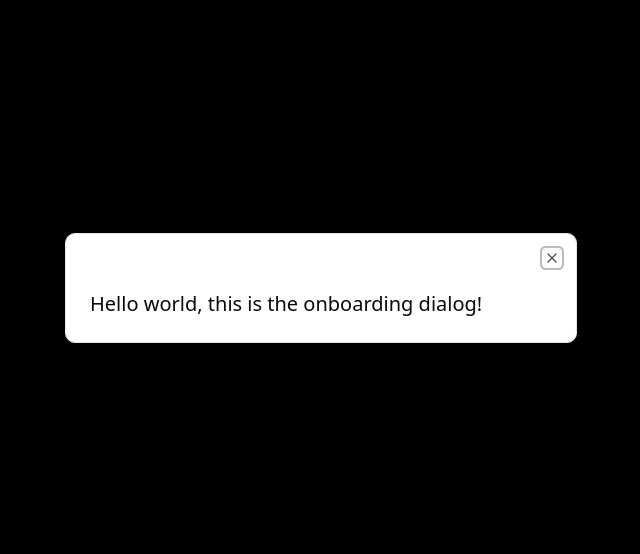
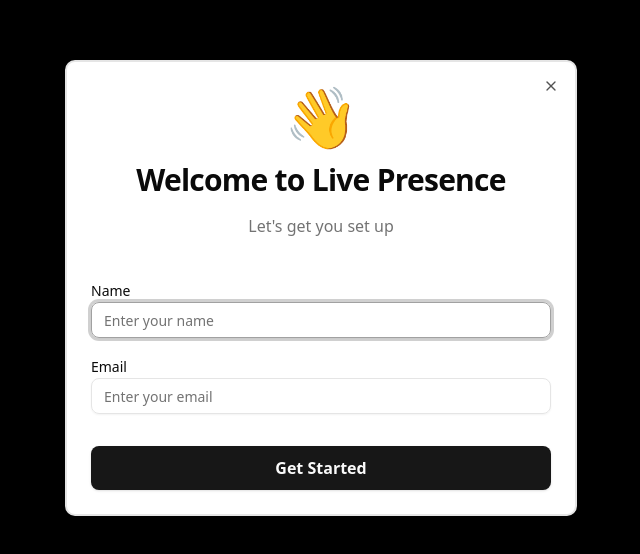
Before and after one commit to LinearDash/live-presence-v2, a React (Vite) app in the folder client/: page / in a window 1280 px wide. Shown: the part 112-666 px from the top of the page, without its empty margins (319-959 px from the left). Built offline with nearby package versions, Linux system fonts and the light colour scheme.

Commit message:
add onboarding dialog with user input form and user bubble component

```diff
--- a/client/src/components/onBoardingDiaglog.tsx
+++ b/client/src/components/onBoardingDiaglog.tsx
@@ -1,24 +1,70 @@
-import { Dialog, DialogContent } from './ui/dialog';
+import { Dialog, DialogContent, DialogTitle, DialogDescription } from './ui/dialog';
+import { Input } from './ui/input';
 import { useState } from 'react';
 
 export const OnboardingDialog = () => {
   const [open, setOpen] = useState(true);
+  const [formData, setFormData] = useState({ name: '', email: '' });
+
+  const handleSubmit = (e: React.FormEvent) => {
+    e.preventDefault();
+    console.log(formData);
+    setOpen(false);
+  };
 
   return (
-    <Dialog open={open} onOpenChange={setOpen} >
-      <DialogContent className='max-w-md'>
-        <div className='relative'>
-          {/* <button
-            onClick={() => setOpen(false)}
-            className="absolute top-0 right-0 text-gray-500 hover:text-gray-700 text-3xl"
-            aria-label="Close"
-          >
-            ×
-          </button> */}
-          <div className='text-xl pt-8'>
-            Hello world, this is the onboarding dialog!
+    <Dialog open={open} onOpenChange={setOpen}>
+      <DialogContent className='max-w-md border-2 shadow-xl'>
+        {/* Content */}
+        <div className="text-center space-y-4">
+          <div className="text-6xl mb-4">👋</div>
+          <DialogTitle className="text-3xl font-bold tracking-tight">
+            Welcome to Live Presence
+          </DialogTitle>
+          <DialogDescription className="text-muted-foreground text-base">
+            Let's get you set up
+          </DialogDescription>
+        </div>
+
+        {/* Form */}
+        <form onSubmit={handleSubmit} className="space-y-4 mt-6">
+          <div className="space-y-2">
+            <label htmlFor="name" className="text-sm font-medium">
+              Name
+            </label>
+            <Input
+              id="name"
+              type="text"
+              placeholder="Enter your name"
+              value={formData.name}
+              onChange={(e) => setFormData({ ...formData, name: e.target.value })}
+              required
+            />
           </div>
-        </div>
+          <div className="space-y-2">
+            <label htmlFor="email" className="text-sm font-medium">
+              Email
+            </label>
+            <Input
+              id="email"
+              type="email"
+              placeholder="Enter your email"
+              value={formData.email}
+              onChange={(e) => setFormData({ ...formData, email: e.target.value })}
+              required
+            />
+          </div>
+
+          {/* Submit Button */}
+          <div className="pt-4">
+            <button
+              type="submit"
+              className="w-full bg-primary text-primary-foreground py-2.5 rounded-md font-semibold hover:bg-primary/90 transition-all shadow-sm hover:shadow"
+            >
+              Get Started
+            </button>
+          </div>
+        </form>
       </DialogContent>
     </Dialog>
   );
--- /dev/null
+++ b/client/src/components/ui/input.tsx
@@ -0,0 +1,21 @@
+import * as React from "react"
+
+import { cn } from "@/lib/utils"
+
+function Input({ className, type, ...props }: React.ComponentProps<"input">) {
+  return (
+    <input
+      type={type}
+      data-slot="input"
+      className={cn(
+        "file:text-foreground placeholder:text-muted-foreground selection:bg-primary selection:text-primary-foreground dark:bg-input/30 border-input h-9 w-full min-w-0 rounded-md border bg-transparent px-3 py-1 text-base shadow-xs transition-[color,box-shadow] outline-none file:inline-flex file:h-7 file:border-0 file:bg-transparent file:text-sm file:font-medium disabled:pointer-events-none disabled:cursor-not-allowed disabled:opacity-50 md:text-sm",
+        "focus-visible:border-ring focus-visible:ring-ring/50 focus-visible:ring-[3px]",
+        "aria-invalid:ring-destructive/20 dark:aria-invalid:ring-destructive/40 aria-invalid:border-destructive",
+        className
+      )}
+      {...props}
+    />
+  )
+}
+
+export { Input }
--- /dev/null
+++ b/client/src/components/userBubble.tsx
@@ -0,0 +1,58 @@
+import { UserX } from "lucide-react"
+import type { UserBubbleProps } from "@/types/user"
+
+export default function UserBubble({ user, isCurrentUser = false, size = "md" }: UserBubbleProps) {
+  const sizeClasses = {
+    sm: "w-20 h-20 text-xs",
+    md: "w-28 h-28 text-sm",
+    lg: "w-40 h-40 text-base",
+  }
+
+  const sizeClass = sizeClasses[size]
+
+  const initials = user.name
+    .split(" ")
+    .map((n) => n[0])
+    .join("")
+    .toUpperCase()
+
+  return (
+    <div className="flex flex-col items-center">
+      {/* Bubble */}
+      <div
+        className={`${sizeClass} rounded-full flex flex-col items-center justify-center shadow-lg transition-all duration-300 relative overflow-hidden group`}
+        style={{
+          backgroundColor: user.colour,
+        }}
+      >
+        <div className="absolute inset-0 bg-gradient-to-br from-white/20 to-black/10 pointer-events-none" />
+
+        {/* Bubble content */}
+        <div className="relative z-10 flex flex-col items-center justify-center h-full text-white">
+          <div className="font-bold text-center leading-tight">{initials}</div>
+          <div className="text-xs opacity-80 mt-1 truncate px-2">{user.name}</div>
+        </div>
+
+        {/* Activity indicator */}
+        <div className="absolute -bottom-1 -right-1 w-6 h-6 rounded-full border-2 border-background transition-all flex items-center justify-center bg-background">
+          {user.isActive ? (
+            <div className="w-4 h-4 bg-green-400 rounded-full shadow-lg shadow-green-500/50" />
+          ) : (
+            <UserX size={14} className="text-red-400" strokeWidth={3} />
+          )}
+        </div>
+
+        {/* Hover effect ring */}
+        <div className="absolute inset-0 rounded-full opacity-0 group-hover:opacity-20 bg-white transition-opacity duration-300" />
+      </div>
+
+      {/* Name label below for larger bubbles */}
+      {size === "lg" && isCurrentUser && (
+        <div className="mt-4 text-center">
+          <p className="text-foreground font-semibold text-lg">{user.name}</p>
+          <p className="text-muted-foreground text-xs">You</p>
+        </div>
+      )}
+    </div>
+  )
+}
--- a/client/src/types/user.ts
+++ b/client/src/types/user.ts
@@ -21,5 +21,12 @@ export const createUserSchema = z.object({
   bio: z.string().optional(),
 });
 
+export const userBubblePropsSchema = z.object({
+  user: userSchema,
+  isCurrentUser: z.boolean().optional().default(false),
+  size: z.enum(['sm', 'md', 'lg']).optional().default('md'),
+});
+
 export type User = z.infer<typeof userSchema>;
 export type CreateUserInput = z.infer<typeof createUserSchema>;
+export type UserBubbleProps = z.infer<typeof userBubblePropsSchema>;
```
